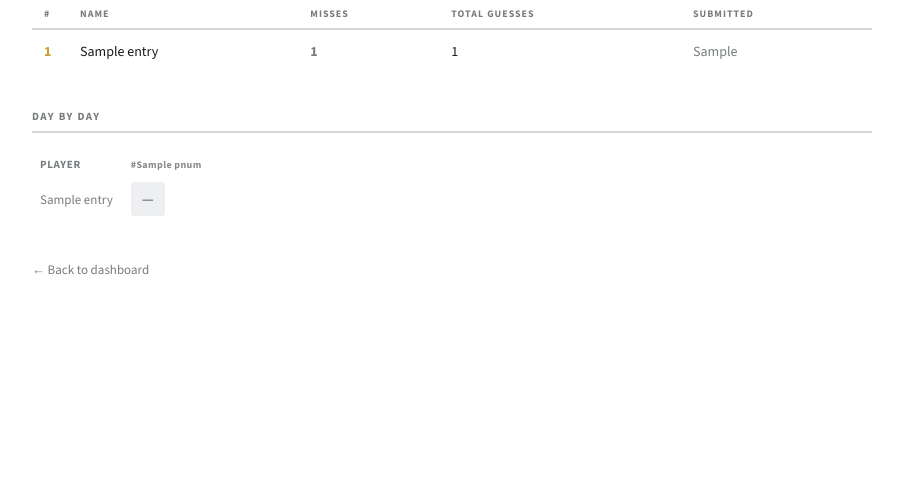
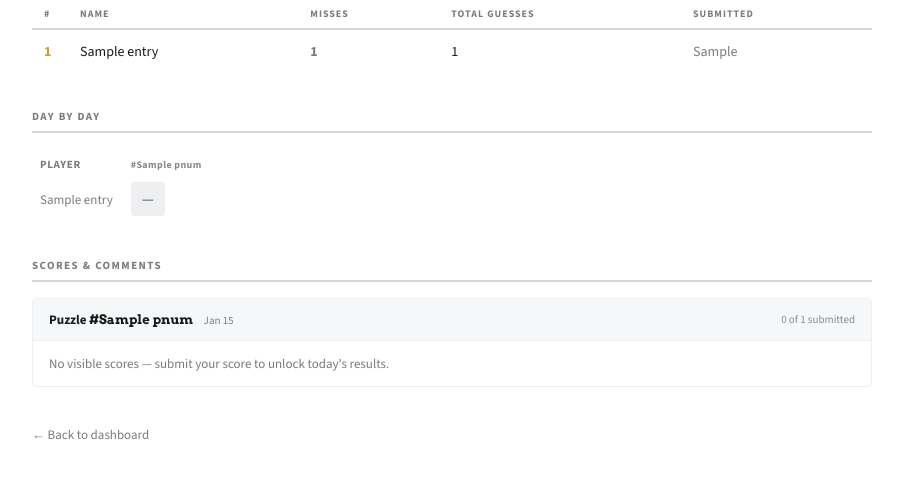
Before and after one commit to fatavatar/wordlebot, a Flask app: template app/templates/tournaments/detail.html in a window 1280 px wide. Shown: the part 229-708 px from the top of the page, without its empty margins (188-1091 px from the left). Run offline with Flask 3, Linux system fonts and the light colour scheme; the template is opened without the code that fills it: most values are stand-ins (such as "Sample title", 1, 10 or a date in 2020).

Commit message:
Show scores and comments in expandable per-day sections on tournament detail
Adds a "Scores & Comments" accordion below the day grid. Each puzzle day
is a <details> element (most recent open by default) listing every visible
submission: colored tile chip, player name, guess count, and comment in
italics. Respects the same visibility rule as the grid — scores unlock once
you submit or the day's deadline passes. Past days are always visible.

Fixes: comments were only stored in title= tooltip attributes, invisible
to users browsing the tournament page.

Co-Authored-By: Claude Sonnet 4.6 <noreply@anthropic.com>

```diff
--- a/app/templates/tournaments/detail.html
+++ b/app/templates/tournaments/detail.html
@@ -113,5 +113,85 @@
 <div class="alert alert-info">No players yet — be the first to join!</div>
 {% endif %}
 
+<!-- ── Scores & Comments ── -->
+{% if puzzle_range %}
+<div style="margin-bottom:36px">
+  <div class="section-label">Scores &amp; Comments</div>
+
+  {% for pnum in puzzle_range|reverse %}
+    {# collect visible submissions for this puzzle #}
+    {% set day_entries = [] %}
+    {% for entry in standings %}
+      {% set ds = entry.daily_scores.get(pnum, {}) %}
+      {% if ds.get('guesses') is not none and (visible(entry.user_id, pnum) or entry.user_id == g.user.id) %}
+        {% set _ = day_entries.append({'entry': entry, 'ds': ds}) %}
+      {% endif %}
+    {% endfor %}
+
+    <details style="border:1px solid var(--t5);border-radius:var(--r);margin-bottom:8px;overflow:hidden" {% if loop.first %}open{% endif %}>
+      <summary style="padding:12px 16px;cursor:pointer;display:flex;align-items:center;
+                      justify-content:space-between;background:var(--t6);list-style:none;
+                      font-size:13px;font-weight:700;user-select:none">
+        <span>
+          Puzzle <span style="font-family:'Arvo',Georgia,serif">#{{ pnum }}</span>
+          <span style="font-size:11px;font-weight:400;color:var(--t2);margin-left:8px">
+            {{ puzzle_date(pnum).strftime('%b %-d') }}
+          </span>
+        </span>
+        <span style="font-size:11px;font-weight:400;color:var(--t3)">
+          {{ day_entries|length }} of {{ standings|length }} submitted
+        </span>
+      </summary>
+
+      <div style="padding:0">
+        {% if day_entries %}
+          {% for item in day_entries %}
+            {% set entry = item.entry %}
+            {% set ds = item.ds %}
+            {% set g_val = ds.get('guesses') %}
+            <div style="padding:12px 16px;border-top:1px solid var(--t5);
+                        {% if entry.user_id == g.user.id %}background:#fffcec{% endif %}">
+              <div style="display:flex;align-items:center;gap:10px;margin-bottom:{% if ds.get('comment') or ds.get('share_text') %}8px{% else %}0{% endif %}">
+                <!-- Tile chip -->
+                <span class="day-grid-cell {{ cell_class(g_val) }}"
+                      style="flex-shrink:0;width:28px;height:28px;font-size:10px">
+                  {{ 'M' if g_val == 0 else g_val }}
+                </span>
+                <span style="font-weight:{% if entry.user_id == g.user.id %}700{% else %}600{% endif %};font-size:14px">
+                  {{ entry.name }}
+                  {% if entry.user_id == g.user.id %}<span style="font-size:11px;font-weight:400;color:var(--t2)"> (you)</span>{% endif %}
+                </span>
+                <span style="font-size:12px;color:var(--t2);margin-left:auto">
+                  {% if g_val == 0 %}
+                    <span style="color:var(--color-absent)">MISS</span>
+                  {% else %}
+                    {{ g_val }}/6
+                  {% endif %}
+                </span>
+              </div>
+
+              {% if ds.get('comment') %}
+                <div style="font-size:14px;color:var(--t1);padding-left:38px;line-height:1.45;
+                            font-style:italic">"{{ ds.comment }}"</div>
+              {% endif %}
+            </div>
+          {% endfor %}
+        {% else %}
+          <div style="padding:14px 16px;color:var(--t2);font-size:13px;border-top:1px solid var(--t5)">
+            {% if pnum == today_puzzle and is_member %}
+              No scores yet today.
+              <a href="{{ url_for('tournaments.submit', tournament_id=tournament.id) }}"
+                 style="color:var(--t1);font-weight:700">Submit yours →</a>
+            {% else %}
+              No visible scores — submit your score to unlock today's results.
+            {% endif %}
+          </div>
+        {% endif %}
+      </div>
+    </details>
+  {% endfor %}
+</div>
+{% endif %}
+
 <a href="{{ url_for('ui.dashboard') }}" style="font-size:13px;color:var(--t2)">← Back to dashboard</a>
 {% endblock %}
```
